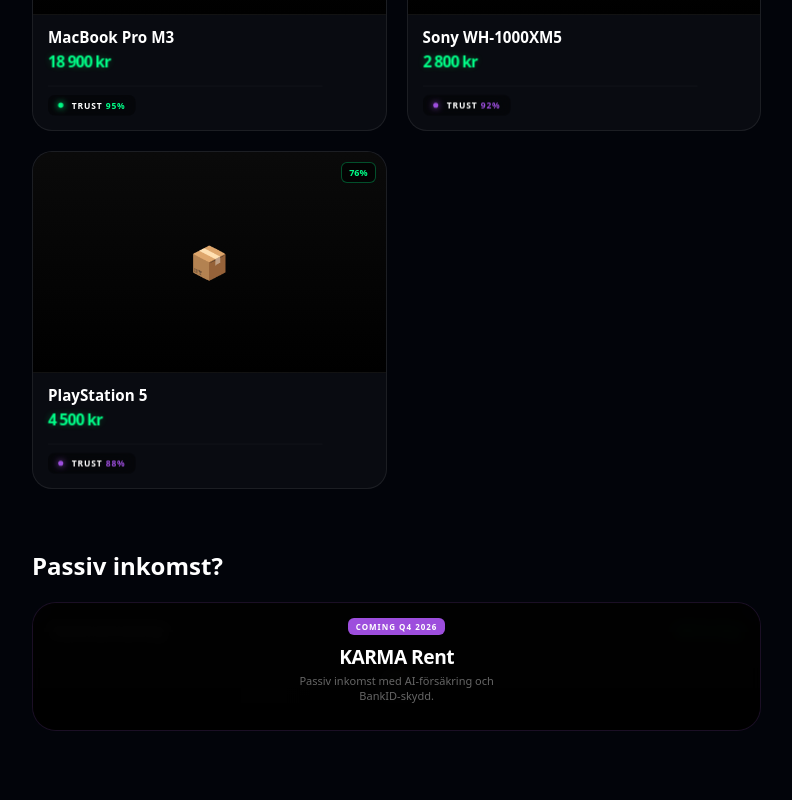
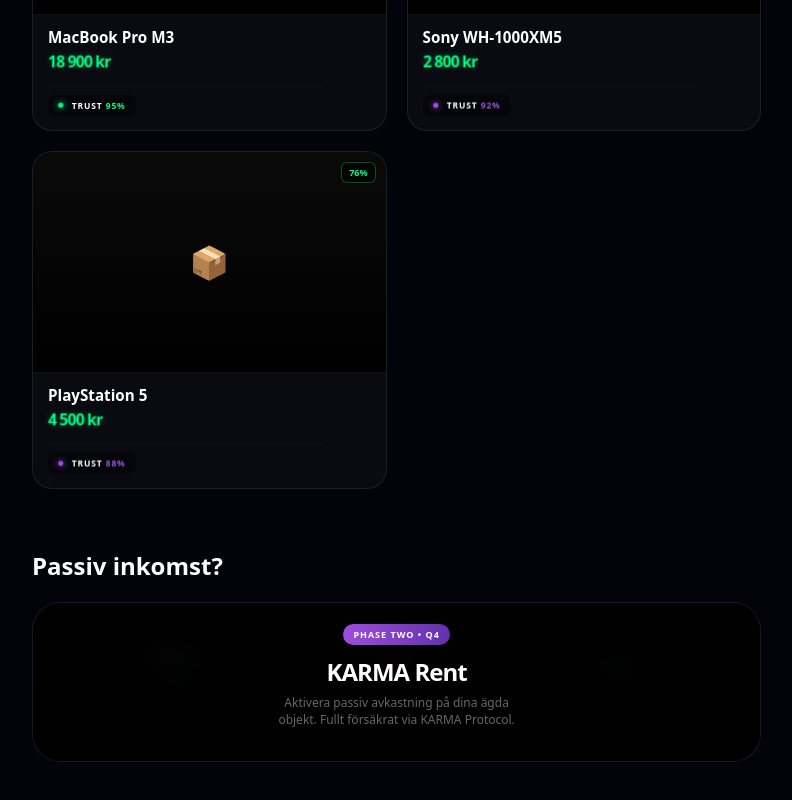
Before and after one commit to gascheckking/marketbeg-appGem, a Next.js app: page / in a window 1280 px wide. Shown: the part 1195-1995 px from the top of the page, without its empty margins (268-1060 px from the left). Built offline with nearby package versions, Linux system fonts and the light colour scheme.

Commit message:
Update RentModule.tsx

```diff
--- a/components/RentModule.tsx
+++ b/components/RentModule.tsx
@@ -3,62 +3,35 @@
 export default function RentModule() {
   return (
     <div className="rent-module-container" style={{
-      position: 'relative',
-      overflow: 'hidden',
-      borderRadius: '24px',
-      border: '1px solid rgba(157, 78, 221, 0.15)',
-      background: '#050505',
-      marginTop: '10px'
+      position: 'relative', overflow: 'hidden', borderRadius: '28px',
+      border: '1px solid rgba(157, 78, 221, 0.2)', background: '#030303',
+      marginTop: '20px', minHeight: '160px'
     }}>
-      {/* Overlay: Mer sofistikerat och mindre "blockerande" */}
       <div style={{
-        position: 'absolute', top: 0, left: 0, right: 0, bottom: 0,
-        background: 'linear-gradient(180deg, rgba(0,0,0,0.6) 0%, rgba(0,0,0,0.9) 100%)',
-        backdropFilter: 'blur(6px)',
-        display: 'flex', flexDirection: 'column', alignItems: 'center', justifyContent: 'center',
-        zIndex: 10, textAlign: 'center', padding: '15px'
+        position: 'absolute', inset: 0,
+        background: 'linear-gradient(180deg, rgba(0,0,0,0.4) 0%, rgba(0,0,0,0.9) 100%)',
+        backdropFilter: 'blur(8px)', zIndex: 10,
+        display: 'flex', flexDirection: 'column', alignItems: 'center', justifyContent: 'center'
       }}>
         <div style={{
-          background: 'var(--neon-purple)',
-          color: '#fff',
-          fontSize: '8px',
-          padding: '3px 8px',
-          borderRadius: '6px',
-          fontWeight: 900,
-          marginBottom: '8px',
-          letterSpacing: '1px'
-        }}>COMING Q4 2026</div>
+          background: 'linear-gradient(90deg, var(--neon-purple), #6231af)',
+          color: '#fff', fontSize: '9px', padding: '4px 10px',
+          borderRadius: '20px', fontWeight: 900, marginBottom: '10px', letterSpacing: '1px'
+        }}>PHASE TWO • Q4</div>
 
-        <h3 style={{margin: 0, fontSize: '1.2rem', fontWeight: 900, color: '#fff', letterSpacing: '-0.5px'}}>KARMA Rent</h3>
-        <p className="muted" style={{fontSize: '11px', marginTop: '4px', maxWidth: '200px', lineHeight: '1.3'}}>
-          Passiv inkomst med AI-försäkring och BankID-skydd.
+        <h3 style={{margin: 0, fontSize: '1.5rem', fontWeight: 900, letterSpacing: '-1px'}}>KARMA Rent</h3>
+        <p className="muted" style={{fontSize: '12px', marginTop: '6px', textAlign: 'center', maxWidth: '240px'}}>
+          Aktivera passiv avkastning på dina ägda objekt. Fullt försäkrat via KARMA Protocol.
         </p>
       </div>
 
-      {/* Bakgrundsinnehåll (det som visas svagt under blur) */}
-      <div style={{ padding: '20px', opacity: 0.1, pointerEvents: 'none' }}>
-        <div style={{ display: 'flex', justifyContent: 'space-between', alignItems: 'center', marginBottom: '10px' }}>
-          <span style={{ fontSize: '12px', fontWeight: 700 }}>Kamerautrustning</span>
-          <strong style={{ color: 'var(--neon-mint)', fontSize: '12px' }}>499 kr/dag</strong>
-        </div>
-        <div style={{
-          height: '60px',
-          background: 'linear-gradient(90deg, #111 0%, #0a0a0a 100%)',
-          borderRadius: '12px',
-          display: 'flex',
-          alignItems: 'center',
-          justifyContent: 'center',
-          fontSize: '24px'
-        }}>📸</div>
+      <div style={{ padding: '30px', opacity: 0.05, display: 'flex', justifyContent: 'space-around', fontSize: '40px' }}>
+        <span>📷</span><span>🎸</span><span>🚲</span>
       </div>
 
       <style jsx>{`
-        .rent-module-container {
-          transition: transform 0.3s ease;
-        }
-        .rent-module-container:hover {
-          transform: scale(0.99);
-        }
+        .rent-module-container { transition: all 0.4s ease; cursor: pointer; }
+        .rent-module-container:hover { border-color: var(--neon-purple); transform: scale(1.01); }
       `}</style>
     </div>
   );
```
